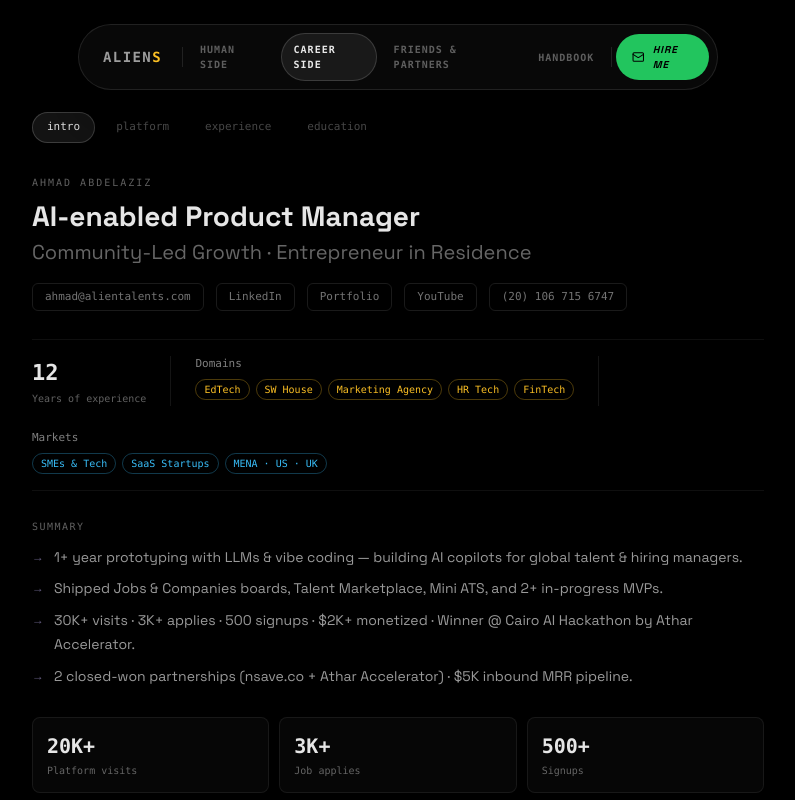
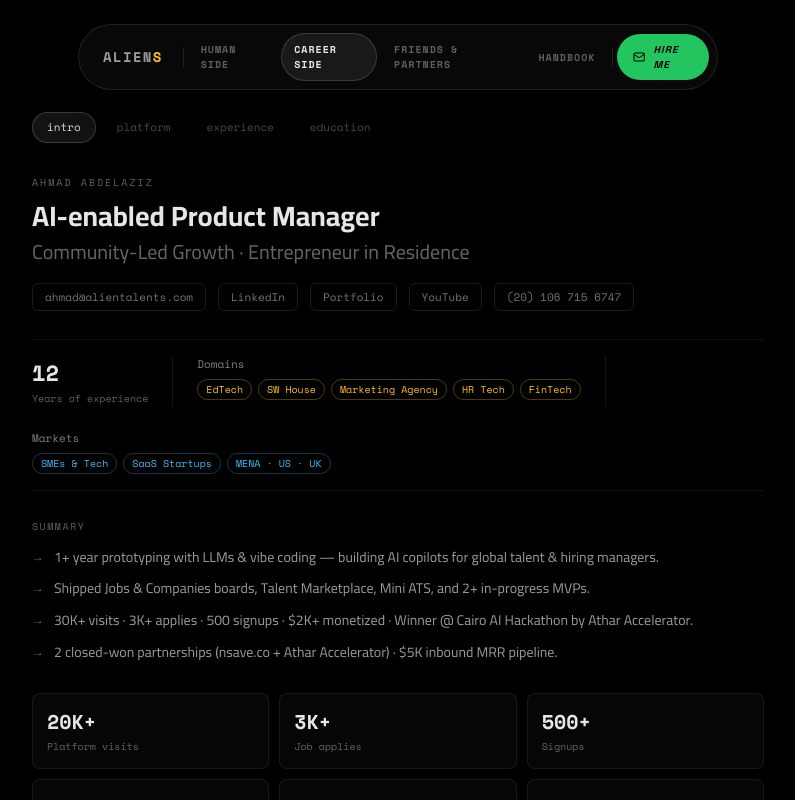
Before and after one commit to alientalentscommuunity-code/aabdelaziz, a React (Vite) app: page /career in a window 1280 px wide. Shown: the top 800 px of the page, without its empty margins (242-1037 px from the left). Built offline with nearby package versions, Linux system fonts and the light colour scheme; a web font is replaced by a local one.

Commit message:
Integrations for ALIENs Platform
Co-authored-by: aabdelaziz96 <219732792+aabdelaziz96@users.noreply.github.com>

```diff
--- a/tailwind.config.ts
+++ b/tailwind.config.ts
@@ -98,10 +98,12 @@ export default {
 				'fade-in-right': 'fade-in-right 0.8s ease-out forwards',
 				'neon-pulse': 'neon-pulse 4s infinite ease-in-out'
 			},
-			fontFamily: {
-				sans: ['Space Grotesk', 'sans-serif'],
-				heading: ['Space Grotesk', 'sans-serif'],
-			},
+		fontFamily: {
+			sans: ['Space Grotesk', 'sans-serif'],
+			heading: ['Space Grotesk', 'sans-serif'],
+			mono: ['Space Mono', 'monospace'],
+			cairo: ['Cairo', 'sans-serif'],
+		},
 		}
 	},
 	plugins: [require("tailwindcss-animate")],
```
